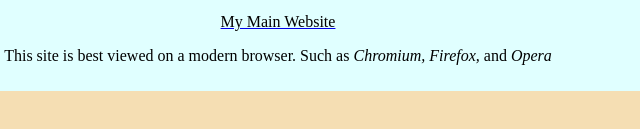
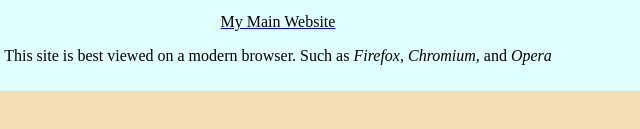
Before and after one commit to ItsT3K/itst3k.github.io, a plain HTML site: page index.html in a window 1280 px wide. Shown: the part 385-514 px from the top of the page, 362-1002 px from the left. Drawn offline with Linux system fonts and the light colour scheme.

Commit message:
Update index.html

```diff
--- a/index.html
+++ b/index.html
@@ -16,7 +16,7 @@
     <a href="/minidig.html"><p>Minidig</p></a>
     <a href="/skigame.html"><p>SkiHD</p></a>
     <a href="https://itst3k.cf"><p>My Main Website</p></a>
-    <p>This site is best viewed on a modern browser. Such as <i>Chromium, Firefox,</i> and <i>Opera</i></o></p>
+    <p>This site is best viewed on a modern browser. Such as <i>Firefox, Chromium,</i> and <i>Opera</i></o></p>
 </div>
 </div>
     </body>
```
